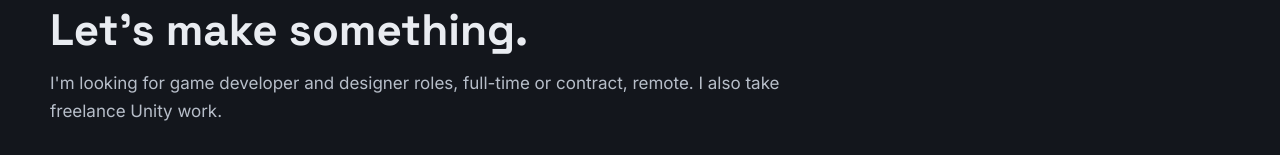
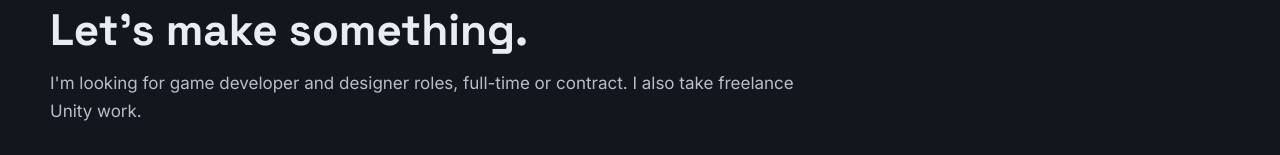
Before and after one commit to FotisBaba/FotisBaba.github.io, a plain HTML site: page index.html in a window 1280 px wide. Shown: the part 6617-6772 px from the top of the page. Drawn offline with Linux system fonts and the light colour scheme.

Commit message:
Drop remote-only from the contact line

```diff
--- a/index.html
+++ b/index.html
@@ -406,7 +406,7 @@ footer{margin-top:64px;font-size:14px;color:var(--faint)}
 <section id="contact" class="alt">
   <div class="wrap pad" style="padding-bottom:64px">
     <h2>Let's make something.</h2>
-    <p class="lead">I'm looking for game developer and designer roles, full-time or contract, remote. I also take freelance Unity work.</p>
+    <p class="lead">I'm looking for game developer and designer roles, full-time or contract. I also take freelance Unity work.</p>
     <p class="email"><span class="addr">fbampaniotis@outlook.com</span> <button type="button" class="copy" data-copy="fbampaniotis@outlook.com">Copy</button></p>
     <div class="btns">
       <a class="btn" href="https://www.linkedin.com/in/fotios-bampaniotis/">LinkedIn</a>
```
